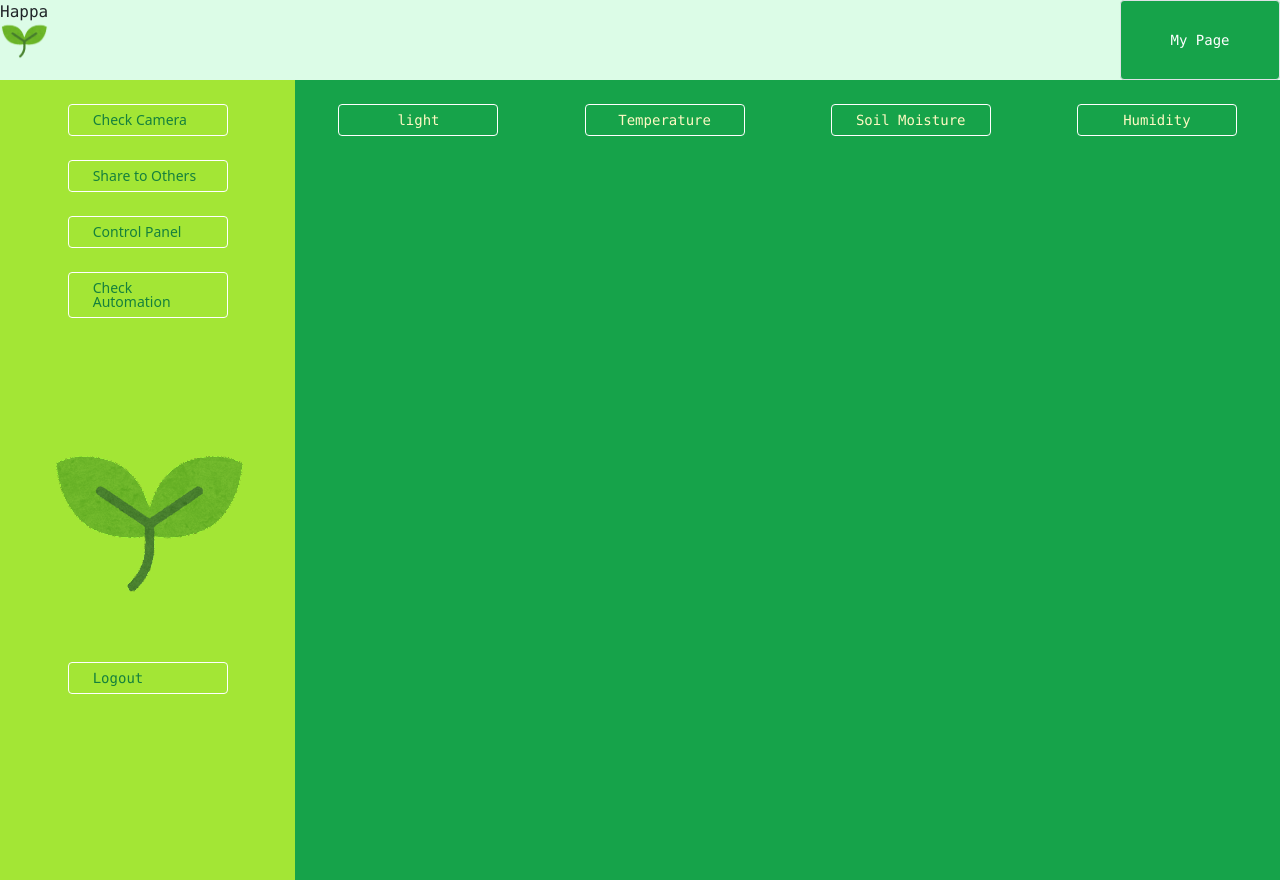
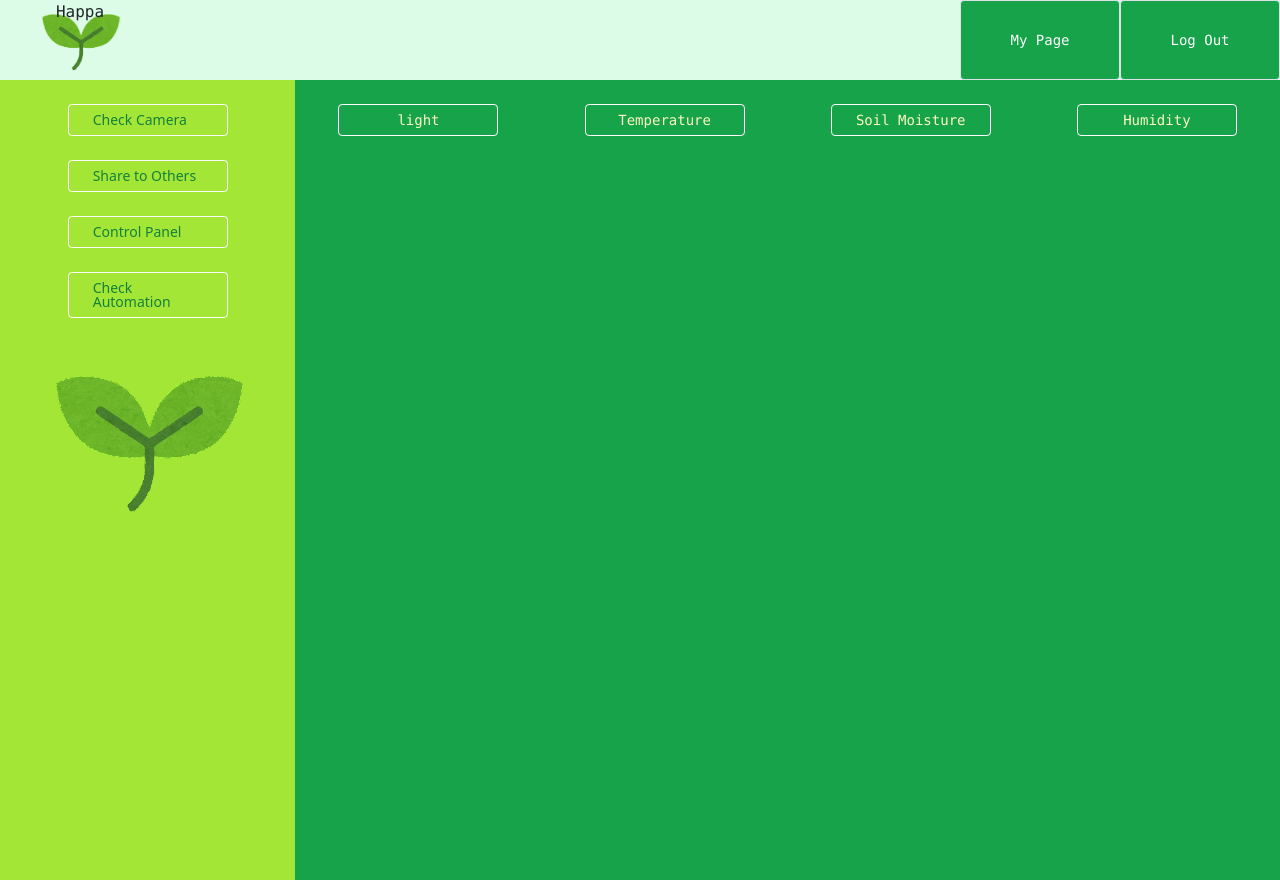
Before and after one commit to cc26-project-plants/cc26-senior-project, a Next.js app: page /main in a window 1280 px wide. Built offline with nearby package versions, Linux system fonts and the light colour scheme; no server answers.

Commit message:
feat: change my page and log out buttons

```diff
--- a/pages/Navbar .tsx
+++ b/pages/Navbar .tsx
@@ -1,18 +1,10 @@
-import { useState } from "react";
-import Link from "next/link";
-
-import { useAuth } from "../context/AuthContext";
-
-//className: all tailwind
 export default function Navbar({}) {
-  const { logout } = useAuth();
   const menu: { name: string; link: string }[] = [
     { name: "Check Camera", link: "/" },
     { name: "Share to Others", link: "/" },
     { name: "Control Panel", link: "/" },
     { name: "Check Automation", link: "/" },
   ];
-
 
   return (
     <div className=" w-96 h-screen  bg-lime-400 list-none">
@@ -29,18 +21,7 @@ export default function Navbar({}) {
           </li>
         ))}
       </div>
-      <div className="w-70 h-60 bg-leaf bg-no-repeat bg-center mt-20"></div>
-
-      <div className="w-120 flex justify-center sticky bottom-0">
-        <Link href="/admin">
-            <a
-            className="font-mono w-40 inline-block text-sm px-4 py-2 leading-none border rounded
-                no-underline text-green-700 border-white
-                hover:border-transparent hover:text-white hover:bg-teal-500 mt-4 mb-8 lg:mt-0"
-            >Logout
-            </a>
-        </Link>
-      </div>
+      <div className="w-70 h-60 bg-leaf bg-no-repeat bg-center "></div>
     </div>
   );
 }
--- a/pages/admin.tsx
+++ b/pages/admin.tsx
@@ -8,7 +8,7 @@ import Link from "next/link";
 function Admin() {
   const { logout } = useAuth();
   return (
-    <div className="bg-lime-400 w-screen h-screen">
+    <div className="bg-green-100 w-screen h-screen">
       <div className="flex flex-col container mx-auto p-8 ">
         <Link href="/main">
           <Button type="button" className="btn btn-info w-25 my-5">
--- a/pages/main.tsx
+++ b/pages/main.tsx
@@ -1,5 +1,6 @@
 import React, { useDebugValue, useEffect, useState } from "react";
 import "bootstrap/dist/css/bootstrap.min.css";
+import Link from "next/link";
 import Navbar from "./Navbar ";
 import TempLevel from "./charts/TempLevel";
 import LightLevel from "./charts/LightLevel";
@@ -68,14 +69,23 @@ const Main = () => {
   return (
     <div>
       <div className="flex justify-between font-mono max-w-screen h-20 bg-green-100 align-middle ">
-        <div className="align-text-bottom bg-leaf bg-contain bg-no-repeat bg-center ">
+        <div className="w-40 h-20 bg-leaf bg-contain bg-no-repeat bg-center text-center align-middle">
           Happa
         </div>
-        <button
-          className="w-40 inline-block text-sm leading-none border rounded
-          no-underline text-white border-teal-500 bg-green-600
-          hover:border-transparent hover:text-white hover:bg-teal-500"
-        >My Page</button>
+        <div>
+          <button
+              className="w-40 h-20 inline-block text-sm leading-none border rounded
+              no-underline text-white border-teal-500 bg-green-600
+              hover:border-transparent hover:text-white hover:bg-teal-500 "
+            >My Page</button>
+          <Link href="/admin">
+            <button
+              className="w-40 h-20 inline-block text-sm leading-none border rounded
+              no-underline text-white border-teal-500 bg-green-600
+              hover:border-transparent hover:text-white hover:bg-teal-500"
+            >Log Out</button>
+          </Link>
+       </div>
       </div>
 
       <div className="flex flex-row">
```
